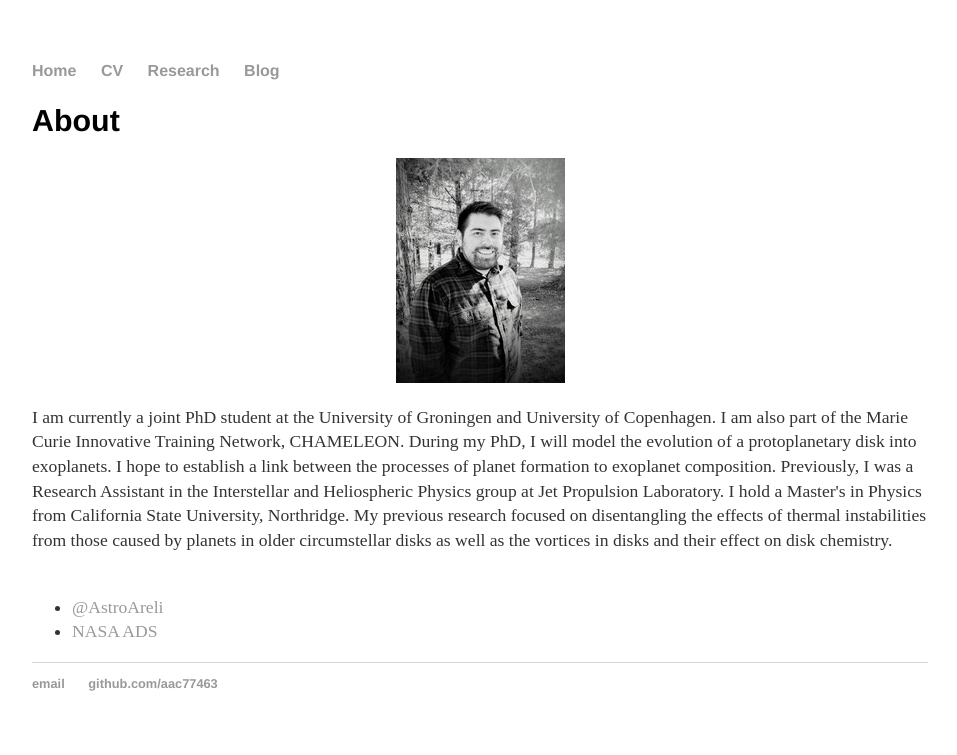
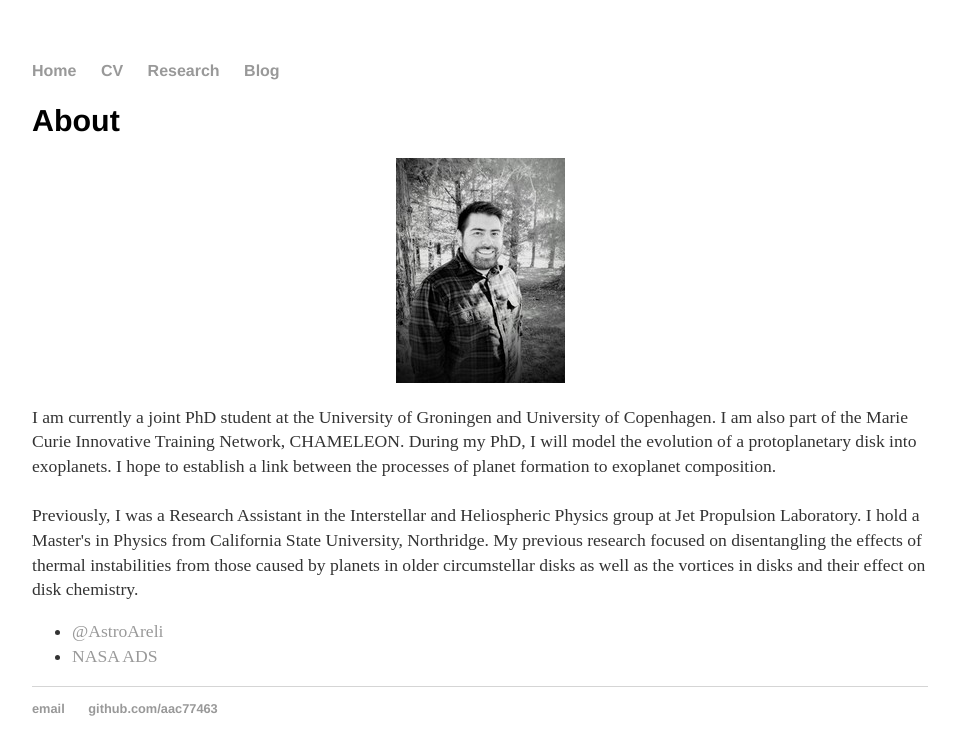
Before and after one commit to aac77463/aac77463.github.io, a Jekyll site: the page built from index.html, in a window 1280 px wide. Shown: the top 755 px of the page, without its empty margins (160-1117 px from the left). Built offline with Jekyll 4.4.1, drawn with Linux system fonts in a browser that asks for light colours; some of the changed lines change nothing that is shown.

Commit message:
added line breaks

```diff
--- a/index.html
+++ b/index.html
@@ -16,10 +16,9 @@
     <img src="profpicre.jpg">
   </div>
 
-  <p> I am currently a joint PhD student at the University of Groningen and University of Copenhagen. I am also part of the Marie Curie Innovative Training Network, CHAMELEON. During my PhD, I will model the evolution of a protoplanetary disk into exoplanets. I hope to establish a link between the processes of planet formation to exoplanet composition.
+  <p> I am currently a joint PhD student at the University of Groningen and University of Copenhagen. I am also part of the Marie Curie Innovative Training Network, CHAMELEON. During my PhD, I will model the evolution of a protoplanetary disk into exoplanets. I hope to establish a link between the processes of planet formation to exoplanet composition. <br><br>
 
-    Previously, I was a Research Assistant in the Interstellar and Heliospheric Physics group at Jet Propulsion Laboratory. I hold a Master's in Physics from California State University, Northridge. My previous research focused on disentangling the effects of thermal instabilities from those caused by planets in older circumstellar disks as well as the vortices in disks and their effect on disk chemistry. <br><br>
-
+    Previously, I was a Research Assistant in the Interstellar and Heliospheric Physics group at Jet Propulsion Laboratory. I hold a Master's in Physics from California State University, Northridge. My previous research focused on disentangling the effects of thermal instabilities from those caused by planets in older circumstellar disks as well as the vortices in disks and their effect on disk chemistry.
   </p>
 
   <div>
```
